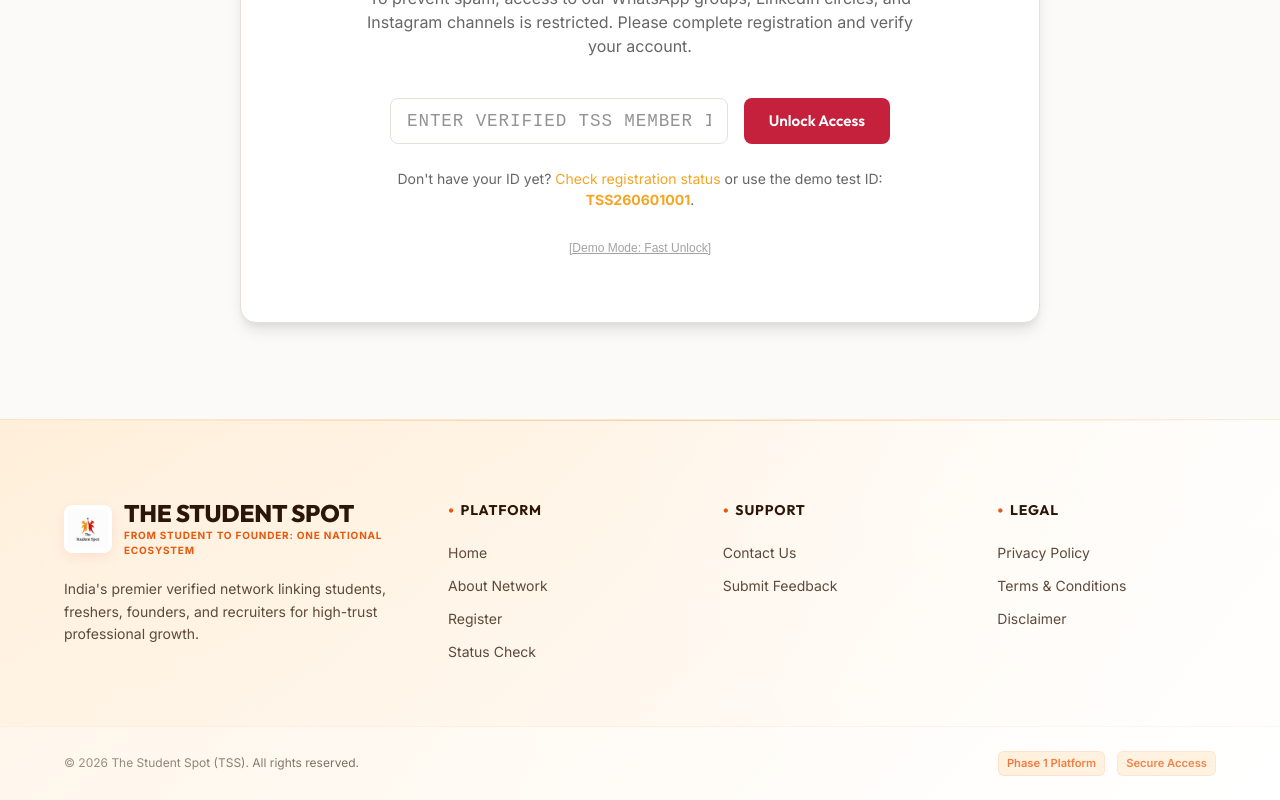
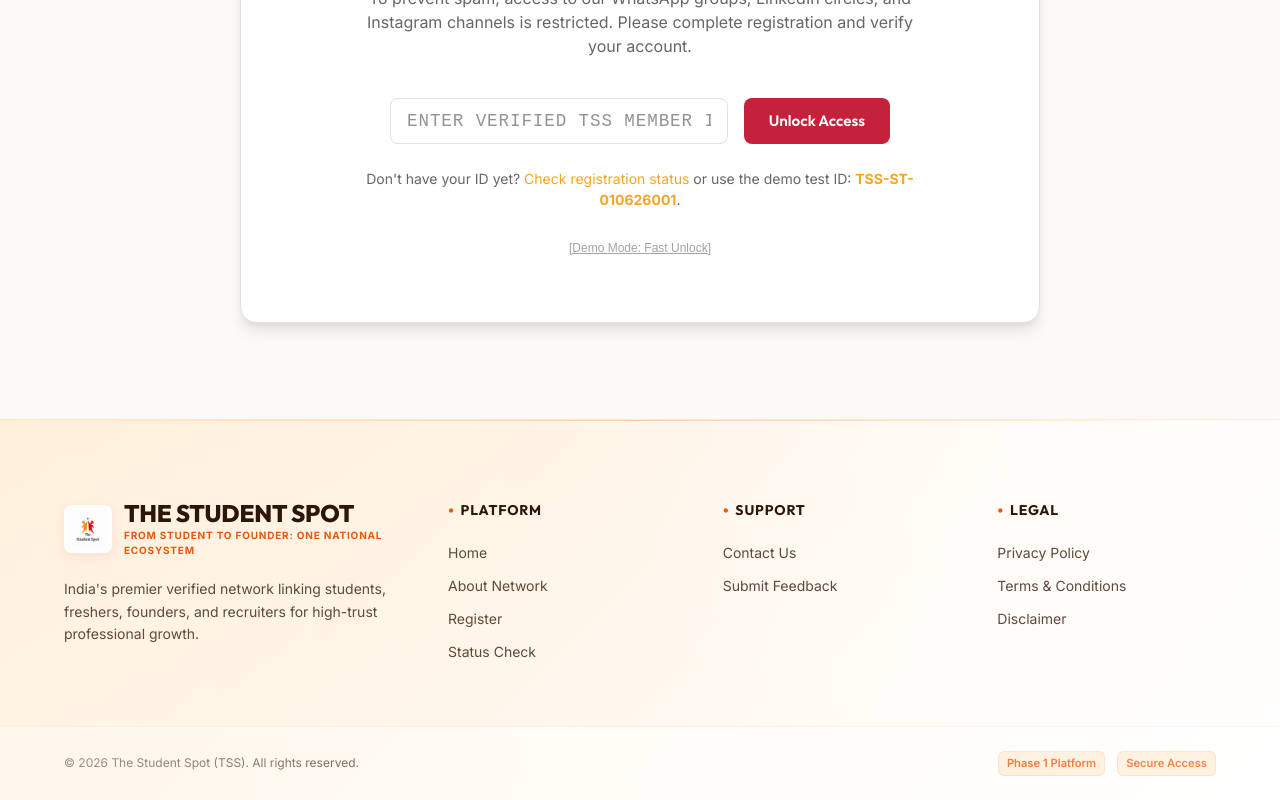
Before and after one commit to nikki-nooka/tss, a Next.js app: page / in a window 1280 px wide. Shown: the part 2567-3367 px from the top of the page. Built offline with nearby package versions, Linux system fonts and the light colour scheme; no server answers; the database is empty.

Commit message:
fix: update homepage community demo ID reference to match verified database seeder formats

```diff
--- a/src/app/page.tsx
+++ b/src/app/page.tsx
@@ -384,7 +384,7 @@
                   </button>
                 </form>
                 <p className={styles.checkStatusInfo}>
-                  Don't have your ID yet? <Link href="/status">Check registration status</Link> or use the demo test ID: <strong style={{color: 'var(--primary)', cursor: 'pointer'}} onClick={() => setMemberIdInput('TSS260601001')}>TSS260601001</strong>.
+                  Don't have your ID yet? <Link href="/status">Check registration status</Link> or use the demo test ID: <strong style={{color: 'var(--primary)', cursor: 'pointer'}} onClick={() => setMemberIdInput('TSS-ST-010626001')}>TSS-ST-010626001</strong>.
                 </p>
                 <button onClick={handleUnlockDemo} className={styles.demoBypassBtn}>
                   [Demo Mode: Fast Unlock]
```
